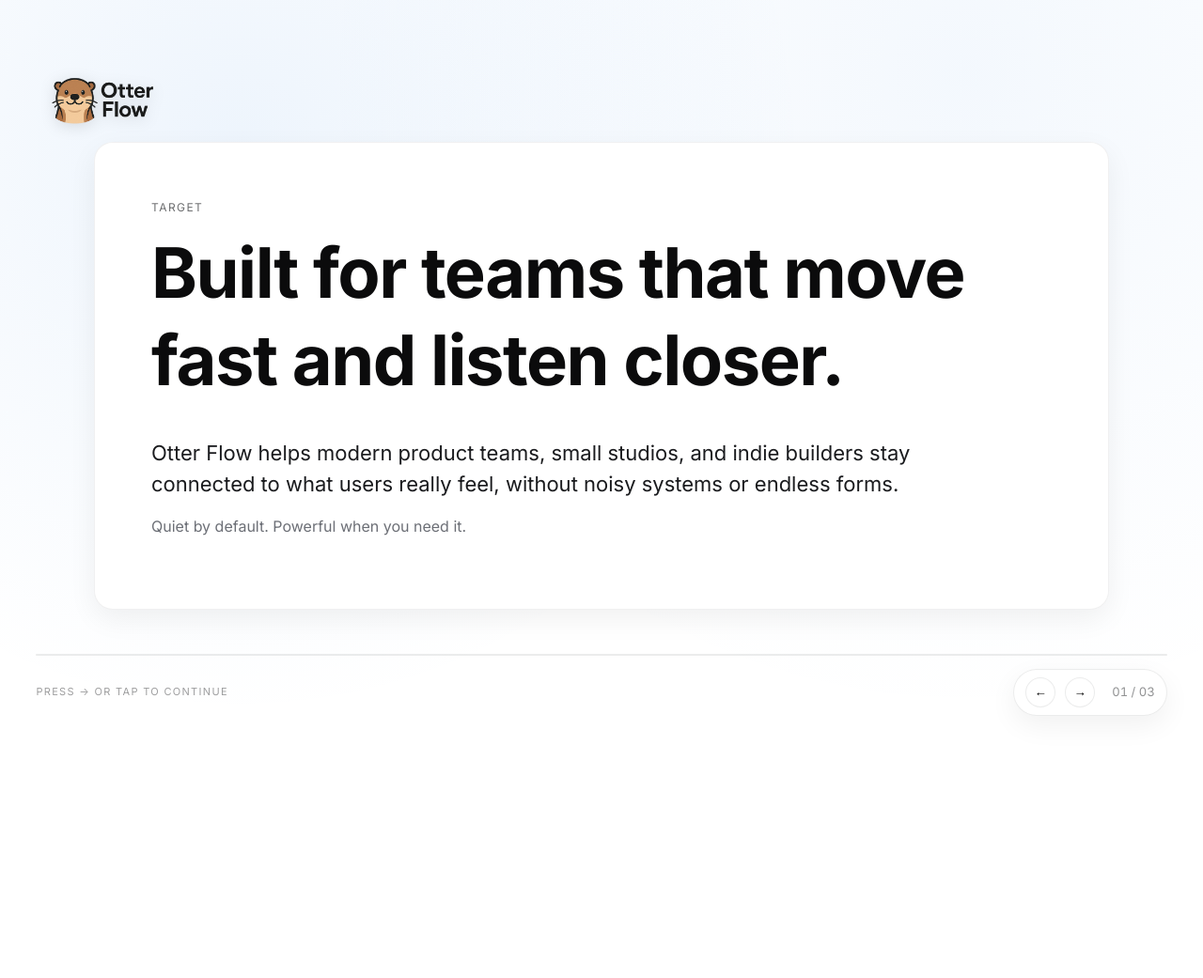
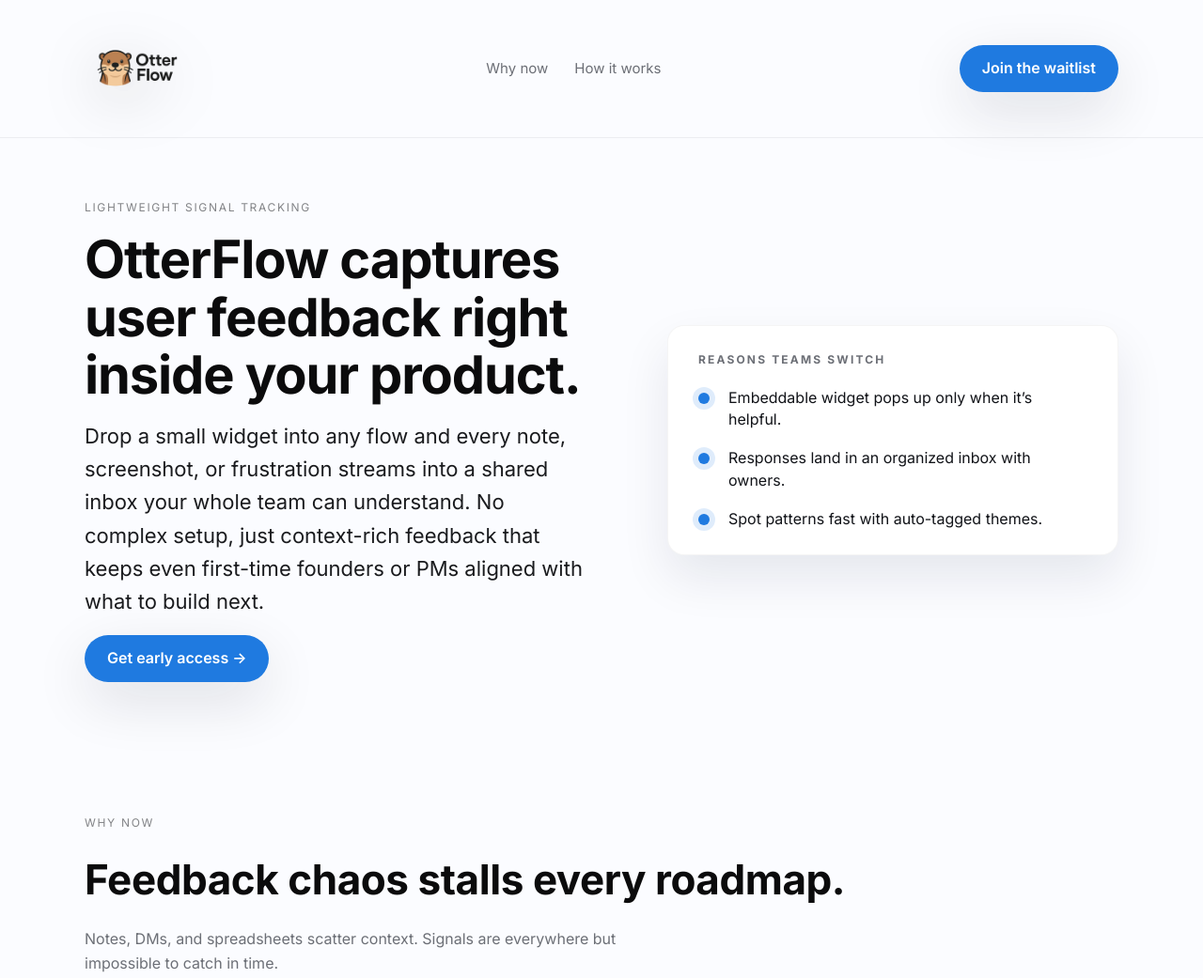
Before and after one commit to Brooklyn720/Otterflow, a plain HTML site: page index.html in a window 1280 px wide. Shown: the top 1041 px of the page at 94% size. Before the commit the page ends 800 px from the top, so only its background shows below. Drawn offline with Linux system fonts and the light colour scheme.

Commit message:
Landing page

```diff
--- a/index.html
+++ b/index.html
@@ -11,256 +11,414 @@
 
   <style>
     :root{
-      --bg: #ffffff;
+      --bg: #fbfcff;
       --fg: #0b0b0c;
       --muted: #6c6f76;
       --accent: #1F7AE0;
+      --accent-dark: #1251a1;
       --ring: rgba(31,122,224,.15);
-      --shadow: 0 10px 30px rgba(0,0,0,.06);
+      --shadow: 0 20px 60px rgba(4,16,34,.12);
       --radius: 20px;
-      --pad: clamp(16px, 3vw, 40px);
-      --lh: 1.25;
-      --logo-size: clamp(90px, 14vw, 140px);
+      --max-width: 1100px;
     }
 
     * { box-sizing: border-box; }
-    html,body { height: 100%; background: var(--bg); color: var(--fg); }
+    html,body { background: var(--bg); color: var(--fg); }
     body {
       margin: 0;
-      font-family: Inter, ui-sans-serif, system-ui, -apple-system, Segoe UI, Roboto, "Helvetica Neue", Arial, "Apple Color Emoji", "Segoe UI Emoji";
-      line-height: 1.5;
+      font-family: Inter, ui-sans-serif, system-ui, -apple-system, Segoe UI, Roboto, "Helvetica Neue", Arial;
+      line-height: 1.6;
       -webkit-font-smoothing: antialiased;
       text-rendering: optimizeLegibility;
     }
 
-    /* Shell */
-    .deck {
-      position: relative;
-      width: 100%;
-      height: 100%;
-      overflow: hidden;
+    img { max-width: 100%; height: auto; }
+
+    a { color: inherit; text-decoration: none; }
+
+    .container {
+      width: min(var(--max-width), 92vw);
+      margin: 0 auto;
     }
 
-    .deck::before {
-      content: '';
-      position: absolute;
-      inset: 0;
-      background: radial-gradient(circle at 20% 20%, rgba(31,122,224,.08), transparent 50%),
-                  radial-gradient(circle at 80% 10%, rgba(31,122,224,.05), transparent 55%);
-      pointer-events: none;
-      z-index: 0;
+    .site-header {
+      position: sticky;
+      top: 0;
+      z-index: 20;
+      background: rgba(251,252,255,0.9);
+      backdrop-filter: blur(10px);
+      border-bottom: 1px solid rgba(12,13,16,.06);
     }
 
-    header.brand {
-      position: absolute;
-      top: var(--pad);
-      left: var(--pad);
+    .site-header .inner {
       display: flex;
       align-items: center;
-      z-index: 11;
-      user-select: none;
-    }
-    header.brand img {
-      width: var(--logo-size);
-      height: var(--logo-size);
-      display: block;
-      filter: drop-shadow(0 3px 8px rgba(0,0,0,.12));
+      justify-content: space-between;
+      padding: 18px 0;
     }
 
-    /* Slides */
-    .slides {
-      position: absolute; inset: 0;
-      display: grid; grid-auto-flow: column; grid-auto-columns: 100%;
-      transition: transform .7s cubic-bezier(.22,.61,.36,1);
-      will-change: transform;
-      z-index: 1;
+    .brand {
+      display: flex;
+      align-items: center;
     }
 
-    section.slide {
-      display: grid;
-      grid-template-rows: 1fr auto 1fr;
-      min-height: 100dvh;
-      padding: calc(var(--pad) * 2) var(--pad);
+    .brand img {
+      width: 110px;
+      height: 110px;
+      filter: drop-shadow(0 14px 30px rgba(0,0,0,.18));
     }
 
-    .slide .content {
-      align-self: center;
-      max-width: min(1080px, 88vw);
-      margin: 0 auto;
-      background: #fff;
-      border-radius: var(--radius);
+    .sr-only {
+      position: absolute;
+      width: 1px;
+      height: 1px;
+      padding: 0;
+      margin: -1px;
+      overflow: hidden;
+      clip: rect(0,0,0,0);
+      border: 0;
+    }
+
+    nav {
+      display: flex;
+      gap: 28px;
+      font-size: 15px;
+      color: var(--muted);
+    }
+
+    nav a {
+      font-weight: 500;
+      transition: color .2s ease;
+    }
+
+    nav a:hover { color: var(--fg); }
+
+    .btn {
+      display: inline-flex;
+      align-items: center;
+      justify-content: center;
+      gap: 6px;
+      border-radius: 999px;
+      font-weight: 600;
+      border: none;
+      cursor: pointer;
+      transition: transform .2s ease, box-shadow .2s ease;
+      white-space: nowrap;
+    }
+
+    .btn.primary {
+      background: var(--accent);
+      color: #fff;
+      padding: 12px 24px;
       box-shadow: var(--shadow);
-      padding: clamp(22px, 6vw, 60px);
-      border: 1px solid rgba(12,13,16,.06);
+    }
+
+    .btn.primary:hover { transform: translateY(-1px); background: var(--accent-dark); }
+
+    .hero {
+      padding: clamp(60px, 8vh, 100px) 0 clamp(44px, 6vh, 70px);
+    }
+
+    .hero-grid {
+      display: grid;
+      gap: clamp(20px, 4vw, 44px);
+      grid-template-columns: minmax(0, 620px) minmax(300px, 480px);
+      align-items: center;
+    }
+
+    .hero-copy {
+      max-width: 640px;
+      padding-right: clamp(16px, 3vw, 40px);
+    }
+
+    .eyebrow {
+      text-transform: uppercase;
+      letter-spacing: .14em;
+      font-size: 12px;
+      color: rgba(12,13,16,.5);
+      margin-bottom: 16px;
     }
 
     h1 {
-      font-size: clamp(34px, 6.3vw, 74px);
-      line-height: var(--lh);
+      font-size: clamp(34px, 4.8vw, 56px);
+      line-height: 1.1;
       letter-spacing: -0.02em;
-      margin: 0 0 .5em 0;
-      font-weight: 700;
+      margin: 0 0 16px;
     }
-    .eyebrow {
-      letter-spacing: .12em;
+
+    p.lead {
+      font-size: clamp(18px, 2.2vw, 22px);
+      margin: 0 0 18px;
+      color: #1a1b1e;
+      max-width: 58ch;
+    }
+
+    .hero h1 { max-width: none; }
+
+    .hero .lead { max-width: 70ch; }
+
+    .hero-card {
+      background: #fff;
+      border-radius: calc(var(--radius) * 0.9);
+      padding: 26px 32px;
+      border: 1px solid rgba(12,13,16,.04);
+      box-shadow: 0 24px 52px rgba(7,26,56,.09);
+      display: flex;
+      flex-direction: column;
+      gap: 20px;
+      max-width: 520px;
+      width: 100%;
+    }
+
+    .hero-card h3 {
+      margin: 0;
+      font-size: 12px;
+      letter-spacing: .18em;
       text-transform: uppercase;
-      color: rgba(12,13,16,.6);
-      font-size: 12px;
+      color: var(--muted);
+    }
+
+    .hero-how {
+      margin: 0 0 20px;
+      padding: 14px 18px;
+      border-radius: 14px;
+      background: rgba(255,255,255,.95);
+      border-left: 4px solid var(--accent);
+      border-right: 1px solid rgba(12,13,16,.05);
+      border-top: 1px solid rgba(12,13,16,.05);
+      border-bottom: 1px solid rgba(12,13,16,.05);
+      box-shadow: none;
+    }
+
+    .hero-how strong {
+      display: block;
+      margin-bottom: 8px;
+      font-size: 14px;
+      letter-spacing: .08em;
+      text-transform: uppercase;
+      color: var(--accent-dark);
+    }
+
+    .hero-steps {
+      display: grid;
+      gap: 6px;
+      font-size: 15px;
+      color: #1a1b1e;
+    }
+
+    .hero-points {
+      list-style: none;
+      padding: 0;
+      margin: 0;
+      display: flex;
+      flex-direction: column;
+      gap: 18px;
+    }
+
+    .hero-point {
+      display: grid;
+      grid-template-columns: 16px 1fr;
+      gap: 16px;
+      align-items: start;
       font-weight: 500;
-      margin-bottom: 14px;
+      color: #111318;
+      line-height: 1.45;
     }
-    p.lead {
-      font-size: clamp(16px, 2.1vw, 22px);
-      color: #1a1b1e;
-      margin: 0 0 10px 0;
+
+    .hero-point span {
+      width: 12px;
+      height: 12px;
+      border-radius: 50%;
+      background: var(--accent);
+      box-shadow: 0 0 0 6px rgba(31,122,224,.14);
+      margin-top: 6px;
+      flex-shrink: 0;
+    }
+
+    .section {
+      padding: 80px 0;
+    }
+
+    .section-title {
+      font-size: clamp(30px, 4vw, 44px);
+      margin: 0 0 16px;
+      letter-spacing: -0.01em;
+    }
+
+    .section-subtitle {
       max-width: 60ch;
+      margin-bottom: 40px;
+      color: var(--muted);
     }
-    .muted { color: var(--muted); }
 
-    /* Pain stats */
     .stats {
       display: grid;
-      grid-template-columns: repeat(3, minmax(0, 1fr));
-      gap: clamp(14px, 2.2vw, 28px);
-      margin-top: clamp(16px, 2.4vw, 28px);
-      justify-items: center;
+      grid-template-columns: repeat(auto-fit, minmax(220px, 1fr));
+      gap: 24px;
     }
+
     .stat {
+      background: #fff;
+      border-radius: var(--radius);
+      padding: 28px;
       border: 1px solid rgba(12,13,16,.08);
-      border-radius: 14px;
-      padding: clamp(12px, 2.2vw, 18px);
-      background: linear-gradient(180deg, #fff, #fafbfc);
-      width: min(320px, 100%);
+      box-shadow: 0 12px 30px rgba(15,40,83,.08);
     }
-    .stat .num {
-      font-size: clamp(26px, 4.2vw, 42px);
+
+    .num {
+      font-size: clamp(32px, 4vw, 44px);
       font-weight: 700;
       color: var(--accent);
-      letter-spacing: -0.02em;
-      line-height: 1.1;
-    }
-    .stat .desc { color: #22252a; font-size: clamp(12px, 1.6vw, 15px); }
-    .stat .source {
-      display: inline-block;
-      margin-top: 6px;
-      font-size: 11px;
-      color: rgba(12,13,16,.45);
-      text-decoration: none;
-      border-bottom: 1px solid rgba(12,13,16,.1);
-      line-height: 1.2;
-    }
-    .stat .source:hover {
-      color: var(--accent);
-      border-color: var(--accent);
+      margin-bottom: 12px;
     }
 
-    /* Footer */
-    .progress-line {
-      position: absolute;
-      bottom: calc(var(--pad) + 64px);
-      left: var(--pad);
-      right: var(--pad);
-      height: 2px;
-      background: rgba(12,13,16,.08);
-      border-radius: 999px;
-      overflow: hidden;
-      z-index: 10;
-      pointer-events: none;
-    }
-    .progress-line span {
-      display: block;
-      width: 0;
-      height: 100%;
-      background: var(--accent);
-      transition: width .6s cubic-bezier(.22,.61,.36,1);
+    .desc {
+      font-weight: 500;
+      margin-bottom: 8px;
     }
 
-    footer.meta {
-      position: absolute;
-      bottom: var(--pad);
-      left: var(--pad);
-      right: var(--pad);
-      display: flex; align-items: center; justify-content: space-between;
-      color: rgba(12,13,16,.45);
+    .source {
       font-size: 13px;
-      user-select: none;
-      z-index: 10;
-    }
-    .helper-text {
-      letter-spacing: .12em;
-      text-transform: uppercase;
-      font-size: 11px;
-      color: rgba(12,13,16,.4);
-    }
-    .pager {
-      display: inline-flex; align-items: center; gap: 10px;
-      background: #fff; border: 1px solid rgba(12,13,16,.08);
-      border-radius: 999px; padding: 8px 12px;
-      box-shadow: var(--shadow);
-    }
-    .btn {
-      width: 32px; height: 32px; display: grid; place-items: center;
-      border-radius: 999px; border: 1px solid rgba(12,13,16,.08);
-      background: #fff; cursor: pointer;
-      transition: transform .12s ease, box-shadow .12s ease, border-color .12s ease;
-    }
-    .btn:focus-visible { outline: 3px solid var(--ring); }
-    .btn:hover { transform: translateY(-1px); box-shadow: 0 6px 20px rgba(0,0,0,.06); border-color: rgba(12,13,16,.18); }
-
-    .index {
-      font-variant-numeric: tabular-nums;
-      padding-left: 8px;
+      color: var(--muted);
     }
 
-    /* Animations (honors reduced motion) */
-    @media (prefers-reduced-motion: reduce) {
-      .slides { transition: none; }
-      .btn { transition: none; }
+    .features {
+      display: grid;
+      grid-template-columns: repeat(auto-fit, minmax(250px, 1fr));
+      gap: 24px;
     }
 
-    /* Small screens tweaks */
+    .feature-card {
+      padding: 28px;
+      border-radius: var(--radius);
+      border: 1px solid rgba(12,13,16,.08);
+      background: linear-gradient(135deg, #ffffff 0%, #f5f9ff 100%);
+    }
+
+    .feature-card h3 {
+      margin-top: 0;
+      margin-bottom: 12px;
+      font-size: 20px;
+    }
+
+    .cta {
+      background: #0b1b2f;
+      color: #f4f6fb;
+      border-radius: calc(var(--radius) * 1.3);
+      padding: clamp(36px, 5vw, 60px);
+      display: grid;
+      grid-template-columns: repeat(auto-fit, minmax(320px, 1fr));
+      gap: 32px;
+      align-items: stretch;
+    }
+
+    .form-prompts {
+      margin: 24px 0 0;
+      display: flex;
+      flex-direction: column;
+      gap: 6px;
+      font-weight: 600;
+      color: #fff;
+    }
+
+    .form-shell {
+      background: #fff;
+      border-radius: 20px;
+      padding: 10px;
+      box-shadow: 0 24px 60px rgba(3,18,40,.35);
+    }
+
+    .cta h2 {
+      font-size: clamp(32px, 4vw, 44px);
+      margin: 0 0 14px;
+    }
+
+    .cta p {
+      margin: 0 0 20px;
+      color: rgba(244,246,251,.8);
+    }
+
+    iframe.tally-embed {
+      width: 100%;
+      min-height: 560px;
+      height: clamp(560px, 82vh, 760px);
+      border: none;
+      border-radius: 16px;
+      background: transparent;
+    }
+
+    footer {
+      padding: 40px 0 60px;
+      text-align: center;
+      color: var(--muted);
+      font-size: 14px;
+    }
+
     @media (max-width: 720px) {
-      .stats { grid-template-columns: 1fr; }
-      .stat { width: min(360px, 100%); }
-      .slide .content { padding: clamp(18px, 6vw, 28px); }
+      nav { display: none; }
+      .site-header .inner { flex-direction: column; gap: 14px; }
+      .hero { padding-top: 72px; }
+      .hero-grid {
+        grid-template-columns: 1fr;
+        gap: 28px;
+      }
+      .hero-copy { padding-right: 0; }
+      .hero-card { padding: 22px; }
+      .cta {
+        grid-template-columns: 1fr;
+        padding: 28px;
+      }
+      iframe.tally-embed {
+        min-height: 480px;
+        height: clamp(480px, 75vh, 640px);
+      }
     }
   </style>
 </head>
 <body>
+  <header class="site-header">
+    <div class="container inner">
+      <a class="brand" href="#top">
+        <img src="Otterflow_logo.png" alt="Otter Flow logo">
+        <span class="sr-only">Otter Flow — Feedback that actually ships</span>
+      </a>
+      <nav aria-label="Primary">
+        <a href="#why">Why now</a>
+        <a href="#how">How it works</a>
+      </nav>
+      <a class="btn primary" href="#cta">Join the waitlist</a>
+    </div>
+  </header>
 
-  <div class="deck" aria-live="polite">
-    <header class="brand">
-      <img src="Otterflow_logo.png" alt="Otter Flow logo">
-    </header>
-    <div class="progress-line" aria-hidden="true"><span id="progress-fill"></span></div>
-
-    <div class="slides" id="slides">
-
-      <!-- Slide 1: Target -->
-      <section class="slide" data-title="Target">
-        <div></div>
-        <div class="content">
-          <div class="eyebrow">Target</div>
-          <h1>Built for teams that move fast and listen closer.</h1>
+  <main id="top">
+    <section class="hero">
+      <div class="container hero-grid">
+        <div class="hero-copy">
+          <div class="eyebrow">Lightweight signal tracking</div>
+          <h1>OtterFlow captures user feedback right inside your product.</h1>
           <p class="lead">
-            Otter Flow helps modern product teams, small studios, and indie builders stay connected
-            to what users really feel, without noisy systems or endless forms.
+            Drop a small widget into any flow and every note, screenshot, or frustration streams into a
+            shared inbox your whole team can understand. No complex setup, just context-rich feedback that
+            keeps even first-time founders or PMs aligned with what to build next.
           </p>
-          <p class="muted">Quiet by default. Powerful when you need it.</p>
+          <a class="btn primary" href="#cta">Get early access →</a>
         </div>
-        <div></div>
+        <div class="hero-card" aria-label="Key benefits">
+          <h3>Reasons teams switch</h3>
+          <ul class="hero-points">
+            <li class="hero-point"><span aria-hidden="true"></span>Embeddable widget pops up only when it’s helpful.</li>
+            <li class="hero-point"><span aria-hidden="true"></span>Responses land in an organized inbox with owners.</li>
+            <li class="hero-point"><span aria-hidden="true"></span>Spot patterns fast with auto-tagged themes.</li>
+          </ul>
+        </div>
+      </div>
     </section>
 
-      <!-- Slide 2: Pain -->
-      <section class="slide" data-title="Pain">
-        <div></div>
-        <div class="content">
-          <div class="eyebrow">Pain</div>
-          <h1>Feedback chaos slows every roadmap.</h1>
-          <p class="lead">
-            Notes, DMs, and spreadsheets scatter context. Signals are everywhere, but hard to catch.
-          </p>
-
+    <section id="why" class="section">
+      <div class="container">
+        <p class="eyebrow">Why now</p>
+        <h2 class="section-title">Feedback chaos stalls every roadmap.</h2>
+        <p class="section-subtitle">Notes, DMs, and spreadsheets scatter context. Signals are everywhere but impossible to catch in time.</p>
         <div class="stats" aria-label="Problem facts">
           <div class="stat">
             <div class="num">52%</div>
@@ -274,84 +432,74 @@
           </div>
           <div class="stat">
             <div class="num">15–25%</div>
-    <div class="desc">Typical email survey response rate — feedback gets missed.</div>
+            <div class="desc">Typical email survey response rate.</div>
             <a class="source" href="https://surveysparrow.com/blog/survey-response-rate-benchmarks/" target="_blank" rel="noopener">SurveySparrow Benchmarks</a>
           </div>
         </div>
-
-
-          <p class="muted" style="margin-top:14px">When the signal is messy, the next release drifts.</p>
       </div>
-        <div></div>
     </section>
 
-      <!-- Slide 3: Solution -->
-      <section class="slide" data-title="Solution">
-        <div></div>
-        <div class="content">
-          <div class="eyebrow">Solution</div>
-          <h1>Capture every signal. Build what users actually want.</h1>
-          <p class="lead">
-            Drop in a small <span style="color:var(--accent);font-weight:600;">embeddable widget</span> wherever your users are.
-            Their thoughts flow straight into a clean dashboard - no noise, no chasing.
-            Just clarity on what to build next.
-          </p>
-          <p class="muted">One snippet. Instant signal. A roadmap you can trust.</p>
+    <section id="how" class="section" style="background:#fff;">
+      <div class="container">
+        <p class="eyebrow">How it works</p>
+        <h2 class="section-title">Capture every signal. Build what users actually want.</h2>
+        <p class="section-subtitle">Drop in a tiny widget wherever your users are. Their thoughts flow straight into Otter Flow, no messy systems required.</p>
+        <div class="features">
+          <div class="feature-card">
+            <h3>Moments that matter</h3>
+            <p>Trigger the widget at the exact flow step where feedback is golden, so insights arrive with real context.</p>
           </div>
-        <div></div>
+          <div class="feature-card">
+            <h3>Signal dashboard</h3>
+            <p>All notes, attachments, and sentiment are organized automatically, giving the team a single source of truth.</p>
+          </div>
+          <div class="feature-card">
+            <h3>Instant alignment</h3>
+            <p>Share themes with PMs, designers, and leadership in seconds. No digging, no chasing, just clarity.</p>
+          </div>
+        </div>
+      </div>
     </section>
 
+    <section id="cta" class="section">
+      <div class="container">
+        <div class="cta">
+          <div>
+            <p class="eyebrow" style="color:rgba(244,246,251,.7)">Request access</p>
+            <h2>Ready to capture the signal?</h2>
+            <p>Tell us a bit about your team and we'll reach out with early access. No spam, just an honest invite.</p>
+            <p style="margin:0;font-weight:600;">Built for product teams, agencies, and indie founders who listen.</p>
+            <div class="form-prompts">
             </div>
+          </div>
+          <div class="form-shell">
+            <iframe
+              class="tally-embed"
+              src="https://tally.so/embed/Xxldze?alignLeft=1&hideTitle=1&transparentBackground=1&dynamicHeight=1"
+              title="Otter Flow waitlist form"
+              loading="lazy"
+              allowfullscreen>
+            </iframe>
+          </div>
+        </div>
+      </div>
+    </section>
+  </main>
 
-    <footer class="meta">
-      <div class="helper-text">Press → or tap to continue</div>
-      <div class="pager" role="group" aria-label="Slide navigation">
-        <button class="btn" id="prev" aria-label="Previous slide" title="Previous">←</button>
-        <button class="btn" id="next" aria-label="Next slide" title="Next">→</button>
-        <span class="index" id="index">01 / 03</span>
+  <footer>
+    <div class="container">
+      © <span id="year"></span> OtterFlow — Lightweight feedback for teams that listen.
     </div>
   </footer>
-  </div>
 
   <script>
-    (function () {
-      const slides = document.getElementById('slides');
-      const total = slides.children.length;
-      let i = 0;
-
-      const indexEl = document.getElementById('index');
-      const progressFill = document.getElementById('progress-fill');
-      const update = () => {
-        slides.style.transform = `translate3d(${i * -100}%, 0, 0)`;
-        indexEl.textContent = String(i + 1).padStart(2,'0') + ' / ' + String(total).padStart(2,'0');
-        const progressPercent = total > 1 ? (i / (total - 1)) * 100 : 100;
-        progressFill.style.width = `${progressPercent}%`;
-        document.title = 'Otter Flow — ' + slides.children[i].dataset.title;
-      };
-
-      const next = () => { if (i < total - 1) { i++; update(); } };
-      const prev = () => { if (i > 0) { i--; update(); } };
-
-      document.getElementById('next').addEventListener('click', next);
-      document.getElementById('prev').addEventListener('click', prev);
-
-      window.addEventListener('keydown', (e) => {
-        if (['ArrowRight','PageDown',' '].includes(e.key)) { e.preventDefault(); next(); }
-        if (['ArrowLeft','PageUp'].includes(e.key))          { e.preventDefault(); prev(); }
-      }, { passive:false });
-
-      // Basic swipe for touch
-      let startX = null;
-      slides.addEventListener('touchstart', (e)=> startX = e.touches[0].clientX, {passive:true});
-      slides.addEventListener('touchend', (e)=>{
-        if (startX === null) return;
-        const dx = e.changedTouches[0].clientX - startX;
-        if (Math.abs(dx) > 50) (dx < 0 ? next() : prev());
-        startX = null;
-      }, {passive:true});
-
-      update();
-    })();
+    document.getElementById('year').textContent = new Date().getFullYear();
+    window.addEventListener('message', (event) => {
+      if (typeof event.data !== 'object' || !event.data.height) return;
+      const iframe = document.querySelector('iframe.tally-embed');
+      if (!iframe || event.origin.indexOf('tally.so') === -1) return;
+      iframe.style.minHeight = event.data.height + 'px';
+    });
   </script>
 </body>
 </html>
```
Lines whose indentation alone changed are shown as unchanged.
